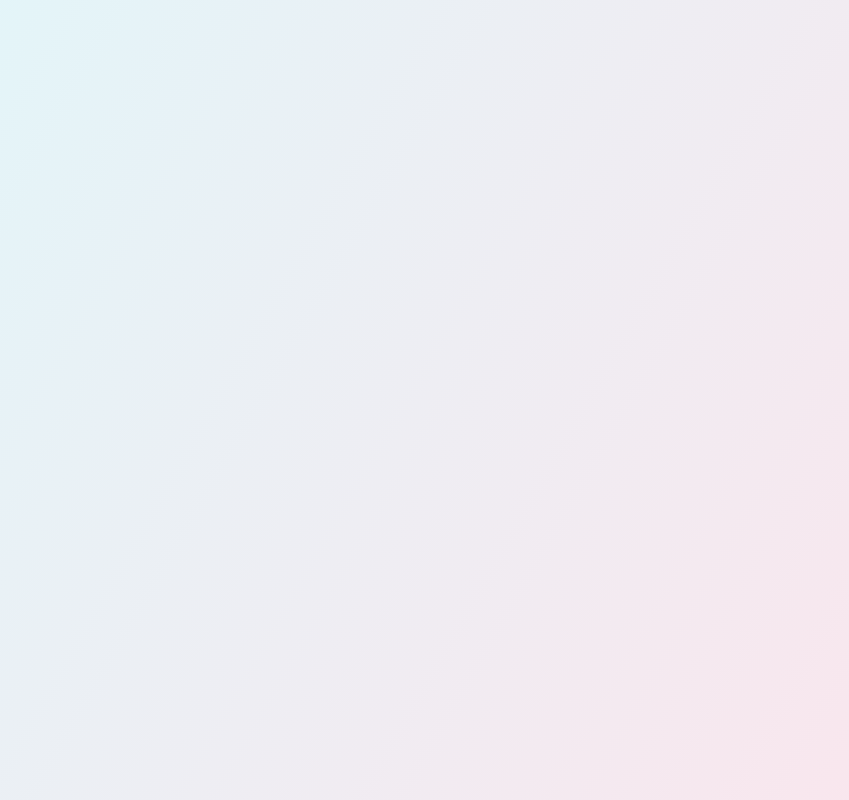
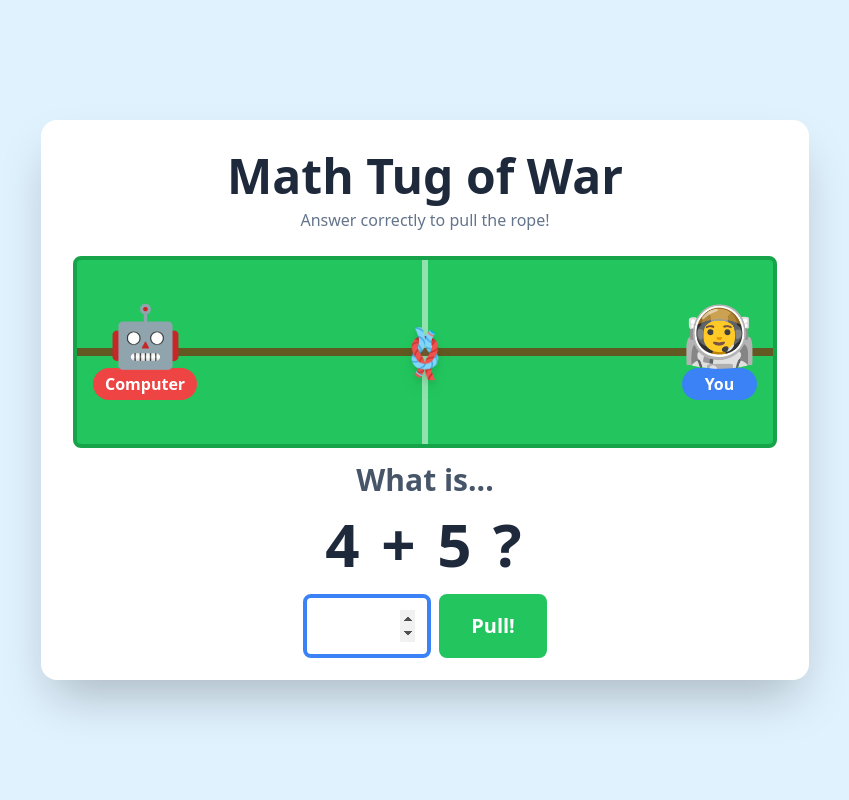
Before and after one commit to aharonmathews/playfinity, a React (Vite) app in the folder front_end/: page /math-tug-of-war in a window 1280 px wide. Before the commit this address had no page. Shown: the whole page, without its empty margins (215-1064 px from the left). Built offline with nearby package versions, Linux system fonts and the light colour scheme.

Commit message:
ropegame

```diff
--- a/front_end/src/App.tsx
+++ b/front_end/src/App.tsx
@@ -7,6 +7,7 @@ import { SpellingGame } from './components/games/SpellingGame'
 import { DrawingGame } from './components/games/DrawingGame'
 import { ImageGalleryGame } from './components/games/ImageGalleryGame'
 import { GeneralKnowledgeGame } from './components/games/GeneralKnowledgeGame'
+import MathTugOfWarGame from './components/games/MathTugOfWarGame';
 import confetti from "canvas-confetti";
 
 const applauseSound = new Audio("https://www.soundjay.com/human/applause-8.mp3");
@@ -139,8 +140,7 @@ function HomePage() {
             />
 
             <div className="rounded-lg border border-gray-200 p-4 bg-[#f1f5f9] space-y-3">
-              {!showCanvas ? (
-                <div className="flex items-center justify-between gap-3 flex-wrap">
+              <div className="flex items-center justify-between gap-3 flex-wrap mb-4">
                 <div>
                   <h3 className="text-base font-semibold text-gray-900">Wanna draw some picture and learn about it?</h3>
                   <p className="text-sm text-gray-500">Open the canvas and start sketching your ideas below the dashboard.</p>
@@ -152,8 +152,15 @@ function HomePage() {
                 >
                   Open Canvas
                 </button>
+                <button
+                  type="button"
+                  onClick={() => navigate('/math-tug-of-war')}
+                  className="rounded-md bg-green-600 text-white px-3 py-2 text-sm font-medium hover:bg-green-500 ml-2"
+                >
+                  Play Math Tug of War
+                </button>
               </div>
-              ) : (
+              {!showCanvas ? null : (
                 <div className="space-y-3">
                   <div className="flex items-center justify-between">
                     <h3 className="text-base font-semibold text-gray-900">Canvas</h3>
@@ -352,6 +359,7 @@ export function App() {
         <Route path="/game/:topicId/drawing" element={<SingleGamePage gameType="drawing" />} />
         <Route path="/game/:topicId/gallery" element={<SingleGamePage gameType="gallery" />} />
         <Route path="/game/:topicId/gk" element={<SingleGamePage gameType="gk" />} />
+        <Route path="/math-tug-of-war" element={<MathTugOfWarGame />} />
       </Routes>
     </Router>
   )
--- /dev/null
+++ b/front_end/src/components/games/MathTugOfWarGame.tsx
@@ -0,0 +1,204 @@
+import React, { useState, useEffect, useRef } from "react";
+import confetti from "canvas-confetti";
+
+// --- Sound setup ---
+// It's good practice to create the audio object once and reuse it.
+const applauseSound = typeof window !== 'undefined' ? new window.Audio("https://cdn.pixabay.com/audio/2022/03/15/audio_2b22b62174.mp3") : null;
+if (applauseSound) {
+  applauseSound.volume = 0.6;
+  applauseSound.load(); // Preload the sound
+}
+
+const wrongSound = typeof window !== 'undefined' ? new window.Audio("https://cdn.pixabay.com/audio/2021/08/04/audio_c6ccf348d8.mp3") : null;
+if (wrongSound) {
+    wrongSound.volume = 0.5;
+    wrongSound.load();
+}
+
+const pullSound = typeof window !== 'undefined' ? new window.Audio("https://cdn.pixabay.com/audio/2022/03/10/audio_e0828b8a0e.mp3") : null;
+if (pullSound) {
+    pullSound.volume = 0.7;
+    pullSound.load();
+}
+
+
+// --- Game constants ---
+const WINNING_SCORE = 5; // Steps needed to win
+const MIN_NUMBER = 1;
+const MAX_NUMBER = 20;
+
+// --- Helper functions ---
+function generateQuestion() {
+  const a = Math.floor(Math.random() * (MAX_NUMBER - MIN_NUMBER + 1)) + MIN_NUMBER;
+  const b = Math.floor(Math.random() * (MAX_NUMBER - MIN_NUMBER + 1)) + MIN_NUMBER;
+  return { a, b, answer: a + b };
+}
+
+function celebrate() {
+  confetti({
+    particleCount: 150,
+    spread: 90,
+    origin: { y: 0.6 },
+    colors: ["#22c55e", "#fde047", "#3b82f6", "#ec4899"]
+  });
+  applauseSound?.play().catch(e => console.error("Error playing sound:", e));
+}
+
+
+// --- Main Game Component ---
+export default function MathTugOfWarGame() {
+  const [question, setQuestion] = useState(generateQuestion());
+  const [inputValue, setInputValue] = useState("");
+  // Position: 0 is center. Positive is user winning, negative is computer winning.
+  const [position, setPosition] = useState(0);
+  const [gameState, setGameState] = useState("playing"); // 'playing', 'won', 'lost'
+  const [feedback, setFeedback] = useState(""); // 'correct', 'wrong', ''
+  const inputRef = useRef(null);
+
+  // Focus the input field on new questions
+  useEffect(() => {
+    if (gameState === "playing" && inputRef.current) {
+      inputRef.current.focus();
+    }
+  }, [question, gameState]);
+
+  // Handle answer submission
+  const handleSubmit = (e) => {
+    e.preventDefault();
+    if (gameState !== "playing" || !inputValue) return;
+
+    const isCorrect = parseInt(inputValue) === question.answer;
+
+    if (isCorrect) {
+      pullSound?.play().catch(e => console.error("Error playing sound:", e));
+      setFeedback("correct");
+      const newPosition = position + 1;
+      setPosition(newPosition);
+      if (newPosition >= WINNING_SCORE) {
+        setGameState("won");
+        celebrate();
+      }
+    } else {
+      wrongSound?.play().catch(e => console.error("Error playing sound:", e));
+      setFeedback("wrong");
+      const newPosition = position - 1;
+      setPosition(newPosition);
+      if (newPosition <= -WINNING_SCORE) {
+        setGameState("lost");
+      }
+    }
+
+    // Reset for the next question, but only if the game is still on
+    if (gameState === 'playing' && (position + 1 < WINNING_SCORE) && (position - 1 > -WINNING_SCORE)) {
+        setQuestion(generateQuestion());
+    }
+    setInputValue("");
+
+    // Flash feedback message
+    setTimeout(() => setFeedback(""), 800);
+  };
+
+  // Reset the game to its initial state
+  const handlePlayAgain = () => {
+    setPosition(0);
+    setQuestion(generateQuestion());
+    setInputValue("");
+    setGameState("playing");
+    setFeedback("");
+  };
+
+  // Calculate the rope's position for styling
+  // The rope moves 10% for each step. 50% is center.
+  const ropeKnotPosition = 50 + position * 10;
+
+  return (
+    <div className="bg-sky-100 min-h-screen flex flex-col items-center justify-center p-4 font-sans">
+      <div className="w-full max-w-3xl bg-white rounded-2xl shadow-2xl p-6 md:p-8 text-center">
+        <h1 className="text-3xl md:text-5xl font-bold text-slate-800 mb-2">Math Tug of War</h1>
+        <p className="text-slate-500 mb-6">Answer correctly to pull the rope!</p>
+
+        {/* Game Visualizer */}
+        <div className="relative w-full h-48 bg-green-500 rounded-lg overflow-hidden border-4 border-green-600 mb-6 flex items-center justify-between px-4">
+          <div className="absolute top-0 left-1/2 -translate-x-1/2 h-full w-1.5 bg-white/50 z-0"></div>
+          {/* Computer side */}
+          <div className="z-10 text-center">
+            <span className="text-6xl">🤖</span>
+            <div className="bg-red-500 text-white px-3 py-1 rounded-full font-semibold mt-1">Computer</div>
+          </div>
+          {/* User side */}
+          <div className="z-10 text-center">
+            <span className="text-6xl">🧑‍🚀</span>
+            <div className="bg-blue-500 text-white px-3 py-1 rounded-full font-semibold mt-1">You</div>
+          </div>
+
+          {/* Rope */}
+          <div className="absolute top-1/2 left-0 w-full h-2 bg-yellow-900/80 transform -translate-y-1/2"></div>
+          <div
+            className="absolute top-1/2 transform -translate-y-1/2 -translate-x-1/2 transition-all duration-500 ease-out z-20"
+            style={{ left: `${ropeKnotPosition}%` }}
+          >
+            <span className="text-5xl drop-shadow-lg">🪢</span>
+          </div>
+        </div>
+
+        {/* Game State Display */}
+        <div className="h-44 flex items-center justify-center">
+        {gameState === "playing" && (
+          <form onSubmit={handleSubmit} className="w-full max-w-sm mx-auto">
+            <div className={`transition-transform duration-300 ${feedback === 'correct' ? 'scale-110' : ''} ${feedback === 'wrong' ? 'animate-shake' : ''}`}>
+                <p className="text-2xl md:text-3xl font-semibold text-slate-600 mb-4">What is...</p>
+                <div className="text-5xl md:text-6xl font-bold text-slate-800 mb-5 tracking-wider">
+                  {question.a} + {question.b} ?
+                </div>
+            </div>
+            <div className="flex gap-2 justify-center">
+                <input
+                  ref={inputRef}
+                  type="number"
+                  value={inputValue}
+                  onChange={(e) => setInputValue(e.target.value)}
+                  className="w-32 text-center text-2xl font-bold p-3 border-4 border-slate-300 rounded-lg focus:outline-none focus:border-blue-500 transition"
+                  autoFocus
+                  required
+                />
+                <button type="submit" className="px-8 py-3 bg-green-500 text-white font-bold text-xl rounded-lg hover:bg-green-600 active:scale-95 transition-transform">
+                  Pull!
+                </button>
+            </div>
+          </form>
+        )}
+
+        {gameState !== "playing" && (
+            <div className="flex flex-col items-center justify-center animate-fade-in">
+                <h2 className={`text-6xl font-extrabold mb-4 ${gameState === 'won' ? 'text-green-500' : 'text-red-500'}`}>
+                    {gameState === 'won' ? "You Win!" : "Computer Wins!"}
+                </h2>
+                <button
+                    onClick={handlePlayAgain}
+                    className="mt-4 px-10 py-4 bg-blue-500 text-white font-bold text-2xl rounded-lg hover:bg-blue-600 active:scale-95 transition-transform"
+                >
+                    Play Again
+                </button>
+            </div>
+        )}
+        </div>
+
+        {/* Simple CSS for animations */}
+        <style>{`
+          @keyframes shake {
+            0%, 100% { transform: translateX(0); }
+            10%, 30%, 50%, 70%, 90% { transform: translateX(-8px); }
+            20%, 40%, 60%, 80% { transform: translateX(8px); }
+          }
+          .animate-shake { animation: shake 0.5s ease-in-out; }
+
+          @keyframes fade-in {
+            from { opacity: 0; transform: scale(0.9); }
+            to { opacity: 1; transform: scale(1); }
+          }
+          .animate-fade-in { animation: fade-in 0.5s ease-out; }
+        `}</style>
+      </div>
+    </div>
+  );
+}
```
Lines whose indentation alone changed are shown as unchanged.
